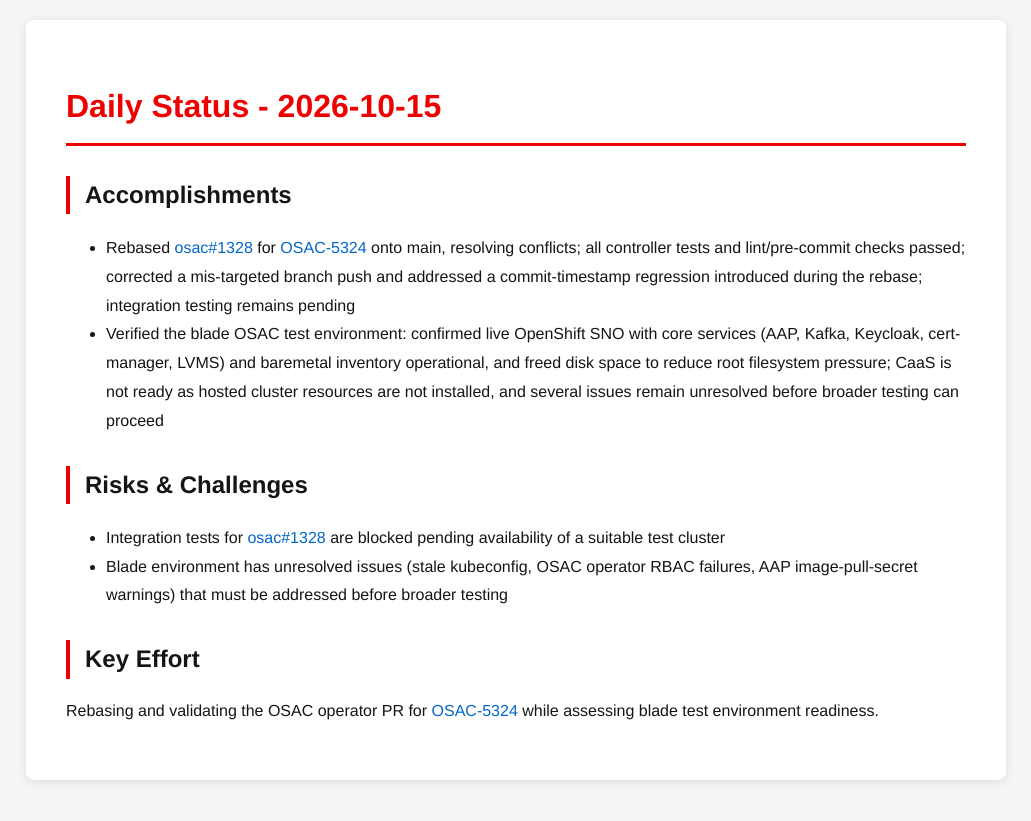
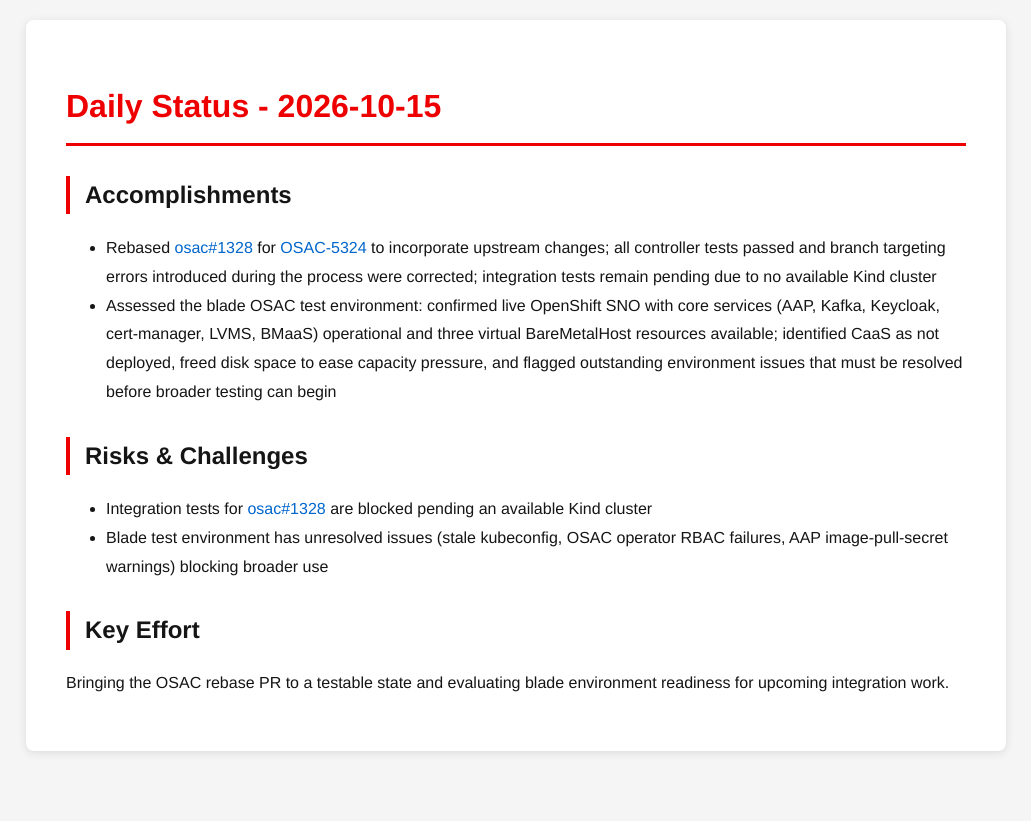
Before and after one commit to tzvatot/daily-status, a Jekyll site: the page built from 2026-10-15.md, in a window 1280 px wide. Shown: the top 821 px of the page, without its empty margins (124-1155 px from the left). Built offline with Jekyll 4.4.1, drawn with Linux system fonts in a browser that asks for light colours.

Commit message:
Daily status update - 2026-10-15

```diff
--- a/2026-10-15.md
+++ b/2026-10-15.md
@@ -7,12 +7,12 @@
 # Daily Status - 2026-10-15
 
 ## Accomplishments
-- Rebased [osac#1328](https://github.com/osac-project/osac/pull/1328) for [OSAC-5324](https://redhat.atlassian.net/browse/OSAC-5324) onto main, resolving conflicts; all controller tests and lint/pre-commit checks passed; corrected a mis-targeted branch push and addressed a commit-timestamp regression introduced during the rebase; integration testing remains pending
-- Verified the blade OSAC test environment: confirmed live OpenShift SNO with core services (AAP, Kafka, Keycloak, cert-manager, LVMS) and baremetal inventory operational, and freed disk space to reduce root filesystem pressure; CaaS is not ready as hosted cluster resources are not installed, and several issues remain unresolved before broader testing can proceed
+- Rebased [osac#1328](https://github.com/osac-project/osac/pull/1328) for [OSAC-5324](https://redhat.atlassian.net/browse/OSAC-5324) to incorporate upstream changes; all controller tests passed and branch targeting errors introduced during the process were corrected; integration tests remain pending due to no available Kind cluster
+- Assessed the blade OSAC test environment: confirmed live OpenShift SNO with core services (AAP, Kafka, Keycloak, cert-manager, LVMS, BMaaS) operational and three virtual BareMetalHost resources available; identified CaaS as not deployed, freed disk space to ease capacity pressure, and flagged outstanding environment issues that must be resolved before broader testing can begin
 
 ## Risks & Challenges
-- Integration tests for [osac#1328](https://github.com/osac-project/osac/pull/1328) are blocked pending availability of a suitable test cluster
-- Blade environment has unresolved issues (stale kubeconfig, OSAC operator RBAC failures, AAP image-pull-secret warnings) that must be addressed before broader testing
+- Integration tests for [osac#1328](https://github.com/osac-project/osac/pull/1328) are blocked pending an available Kind cluster
+- Blade test environment has unresolved issues (stale kubeconfig, OSAC operator RBAC failures, AAP image-pull-secret warnings) blocking broader use
 
 ## Key Effort
-Rebasing and validating the OSAC operator PR for [OSAC-5324](https://redhat.atlassian.net/browse/OSAC-5324) while assessing blade test environment readiness.
+Bringing the OSAC rebase PR to a testable state and evaluating blade environment readiness for upcoming integration work.
```
